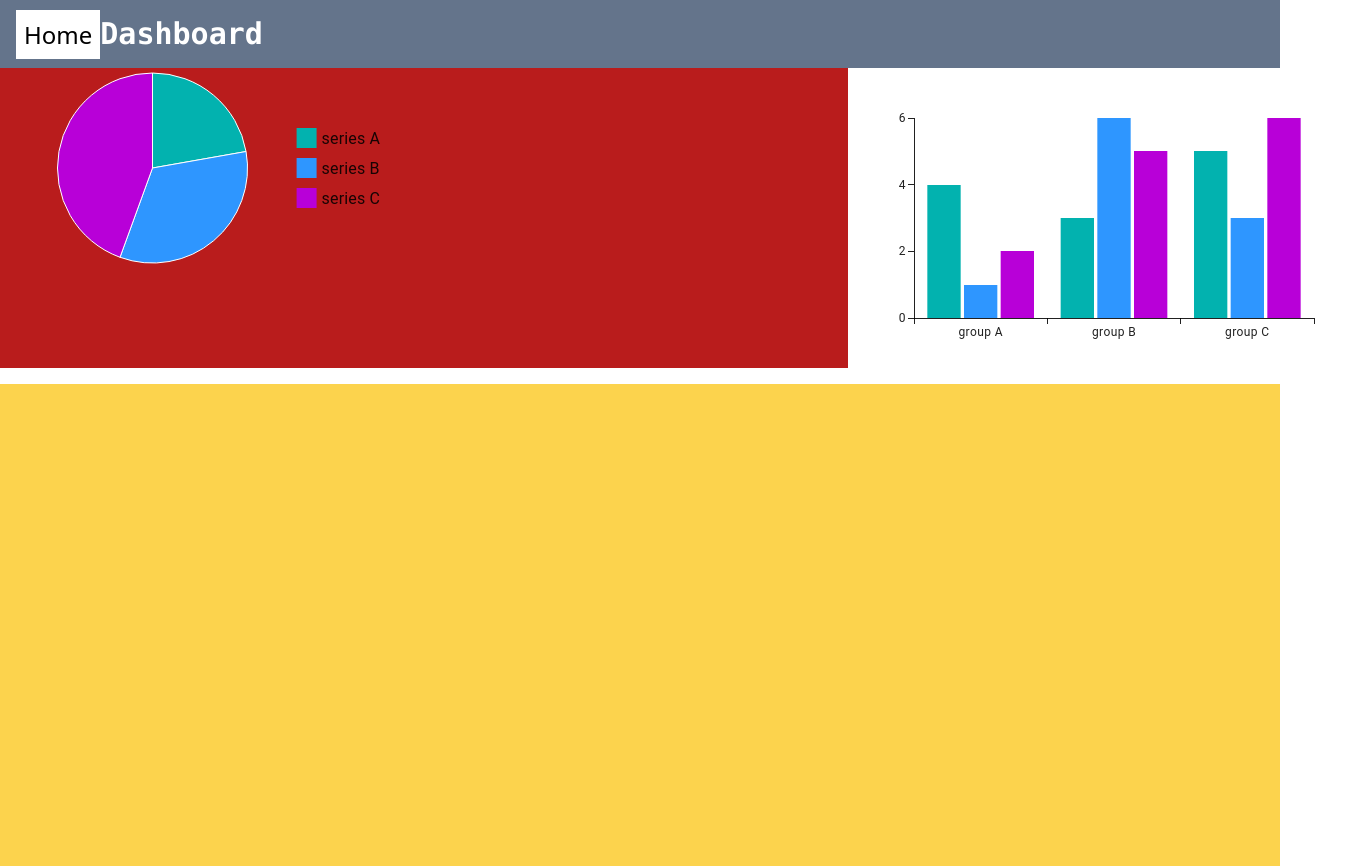
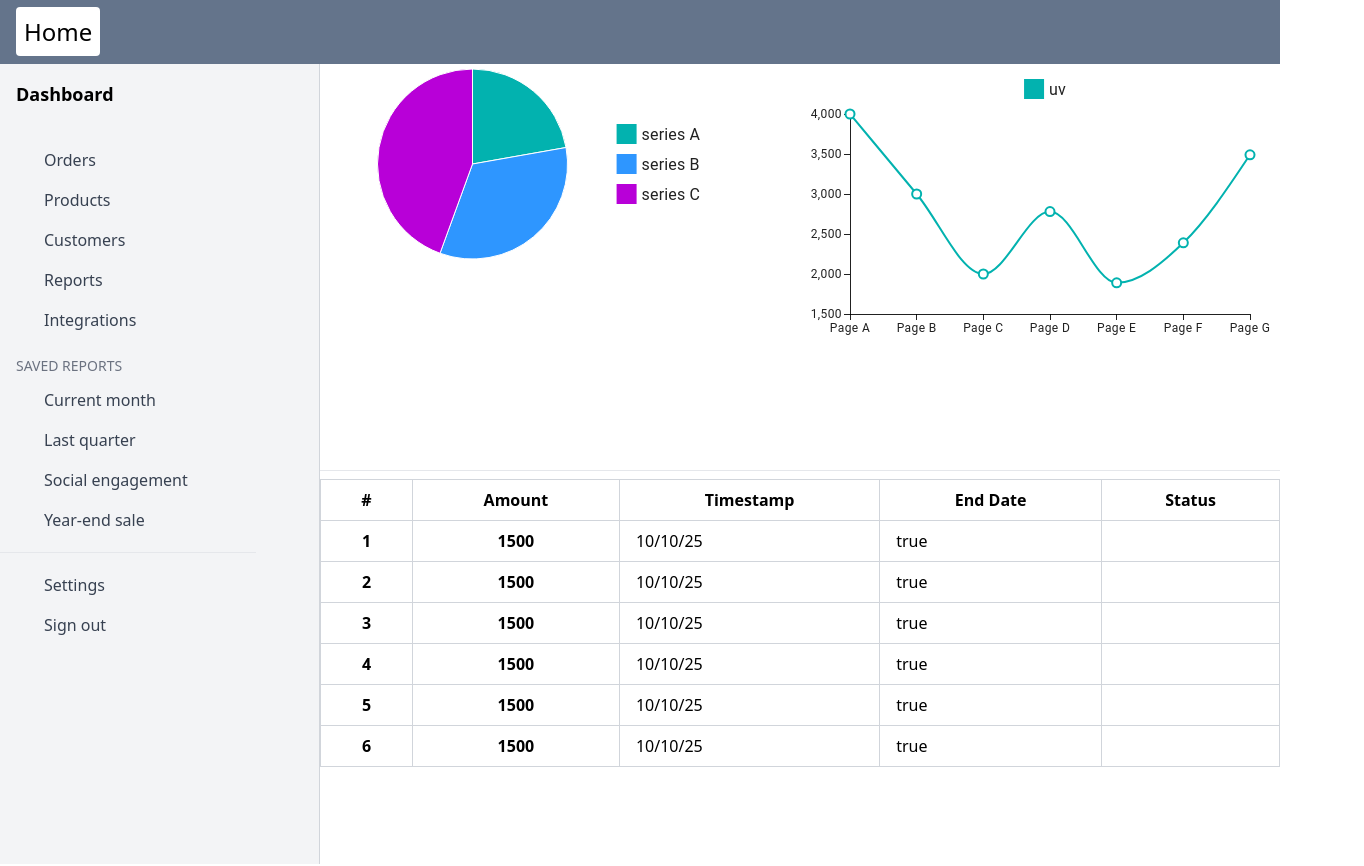
Before and after one commit to ChanThaMaung/Information-Communication-Technology-project-9785---Group-2-S2-2024, a React (Vite) app in the folder client/: page /dashboard in a window 1280 px wide. Shown: the top 866 px of the page, 1364 px wide, since content can reach past the window. Built offline with nearby package versions, Linux system fonts and the light colour scheme; a web font is replaced by a local one.

Commit message:
change dashboard structure

```diff
--- a/client/src/Pages/Dashboard/Dashboard.jsx
+++ b/client/src/Pages/Dashboard/Dashboard.jsx
@@ -1,20 +1,79 @@
 // import * as React from 'react';
 
-import { PieChart, BarChart } from '@mui/x-charts';
+import { PieChart, LineChart } from '@mui/x-charts';
 import { Link } from 'react-router-dom';
 
 export default function Dashboard() {
 
-  const createBarChart = () => {
+  const tableData = [
+    {
+      "id": 1,
+      "Amount": 1500,
+      "Timestamp": "",
+      "End_Date": "10/10/25",
+      "Status": "true",
+    },
+    {
+      "id": 2,
+      "Amount": 1500,
+      "Timestamp": "",
+      "End_Date": "10/10/25",
+      "Status": "true",
+    },
+    {
+      "id": 3,
+      "Amount": 1500,
+      "Timestamp": "",
+      "End_Date": "10/10/25",
+      "Status": "true",
+    },
+    {
+      "id": 4,
+      "Amount": 1500,
+      "Timestamp": "",
+      "End_Date": "10/10/25",
+      "Status": "true",
+    },
+    {
+      "id": 5,
+      "Amount": 1500,
+      "Timestamp": "",
+      "End_Date": "10/10/25",
+      "Status": "true",
+    },
+    {
+      "id": 6,
+      "Amount": 1500,
+      "Timestamp": "",
+      "End_Date": "10/10/25",
+      "Status": "true",
+    },
+  ]
+
+  const createLineChart = () => {
+
+    var uData = [4000, 3000, 2000, 2780, 1890, 2390, 3490];
+    var xLabels = [
+      'Page A',
+      'Page B',
+      'Page C',
+      'Page D',
+      'Page E',
+      'Page F',
+      'Page G',
+    ];
     return (
-      <BarChart
-        xAxis={[{ scaleType: 'band', data: ['group A', 'group B', 'group C'] }]}
-        series={[{ data: [4, 3, 5] }, { data: [1, 6, 3] }, { data: [2, 5, 6] }]}
+      <LineChart
         width={500}
         height={300}
+        series={[
+          { data: uData, label: 'uv' },
+        ]}
+        xAxis={[{ scaleType: 'point', data: xLabels }]}
       />
     );
   }
+
 
   const createPieChat = () => {
     return (
@@ -39,19 +98,140 @@ export default function Dashboard() {
       <div className="w-full">
         <nav className="bg-slate-500 p-4">
           <div className="">
-            <Link to={"/home"} className='text-black text-2xl p-2 bg-white'>Home</Link>
-            <a href="#" className="text-3xl text-white font-semibold font-mono">Dashboard</a>
+            <Link to={"/home"} className='text-black text-2xl p-2 bg-white rounded'>Home</Link>
           </div>
         </nav>
-        <div className="w-full grid grid-cols-3 gap-4">
-          <div className="bg-red-700 text-center col-span-2 h-full">
-            {createPieChat()}
+
+        <div className="w-full grid grid-cols-4">
+          <div className="text-center col-span-1 h-full">
+            <div className="sidebar border-r border-gray-300 md:col-span-3 lg:col-span-2 p-0 bg-gray-100">
+              <div className="fixed md:static top-0 right-0 bg-gray-100 w-64 h-screen transform md:translate-x-0 transition-transform" id="sidebarMenu">
+                <div className="flex justify-between items-center p-4">
+                  <h5 className="text-lg font-semibold">Dashboard</h5>
+                  <button type="button" className="text-gray-500" aria-label="Close" >
+                    <svg className="w-6 h-6" fill="currentColor" viewBox="0 0 24 24"><path d="M6 18L18 6M6 6l12 12"></path></svg>
+                  </button>
+                </div>
+                <div className="flex flex-col p-0 pt-4 overflow-y-auto">
+                  <ul className="flex flex-col">
+                    <li className="nav-item">
+                      <a className="flex items-center gap-2 px-4 py-2 text-gray-700 hover:bg-gray-200" href="#">
+                        <svg className="w-5 h-5"><use xlinkHref="#file-earmark"></use></svg>
+                        Orders
+                      </a>
+                    </li>
+                    <li className="nav-item">
+                      <a className="flex items-center gap-2 px-4 py-2 text-gray-700 hover:bg-gray-200" href="#">
+                        <svg className="w-5 h-5"><use xlinkHref="#cart"></use></svg>
+                        Products
+                      </a>
+                    </li>
+                    <li className="nav-item">
+                      <a className="flex items-center gap-2 px-4 py-2 text-gray-700 hover:bg-gray-200" href="#">
+                        <svg className="w-5 h-5"><use xlinkHref="#people"></use></svg>
+                        Customers
+                      </a>
+                    </li>
+                    <li className="nav-item">
+                      <a className="flex items-center gap-2 px-4 py-2 text-gray-700 hover:bg-gray-200" href="#">
+                        <svg className="w-5 h-5"><use xlinkHref="#graph-up"></use></svg>
+                        Reports
+                      </a>
+                    </li>
+                    <li className="nav-item">
+                      <a className="flex items-center gap-2 px-4 py-2 text-gray-700 hover:bg-gray-200" href="#">
+                        <svg className="w-5 h-5"><use xlinkHref="#puzzle"></use></svg>
+                        Integrations
+                      </a>
+                    </li>
+                  </ul>
+
+                  <h6 className="flex justify-between items-center px-4 mt-4 mb-1 text-sm text-gray-500 uppercase">
+                    <span>Saved reports</span>
+                    <a className="text-gray-500" href="#" aria-label="Add a new report">
+                      <svg className="w-5 h-5"><use xlinkHref="#plus-circle"></use></svg>
+                    </a>
+                  </h6>
+                  <ul className="flex flex-col mb-auto">
+                    <li className="nav-item">
+                      <a className="flex items-center gap-2 px-4 py-2 text-gray-700 hover:bg-gray-200" href="#">
+                        <svg className="w-5 h-5"><use xlinkHref="#file-earmark-text"></use></svg>
+                        Current month
+                      </a>
+                    </li>
+                    <li className="nav-item">
+                      <a className="flex items-center gap-2 px-4 py-2 text-gray-700 hover:bg-gray-200" href="#">
+                        <svg className="w-5 h-5"><use xlinkHref="#file-earmark-text"></use></svg>
+                        Last quarter
+                      </a>
+                    </li>
+                    <li className="nav-item">
+                      <a className="flex items-center gap-2 px-4 py-2 text-gray-700 hover:bg-gray-200" href="#">
+                        <svg className="w-5 h-5"><use xlinkHref="#file-earmark-text"></use></svg>
+                        Social engagement
+                      </a>
+                    </li>
+                    <li className="nav-item">
+                      <a className="flex items-center gap-2 px-4 py-2 text-gray-700 hover:bg-gray-200" href="#">
+                        <svg className="w-5 h-5"><use xlinkHref="#file-earmark-text"></use></svg>
+                        Year-end sale
+                      </a>
+                    </li>
+                  </ul>
+
+                  <hr className="my-3" />
+
+                  <ul className="flex flex-col mb-auto">
+                    <li className="nav-item">
+                      <a className="flex items-center gap-2 px-4 py-2 text-gray-700 hover:bg-gray-200" href="#">
+                        <svg className="w-5 h-5"><use xlinkHref="#gear-wide-connected"></use></svg>
+                        Settings
+                      </a>
+                    </li>
+                    <li className="nav-item">
+                      <a className="flex items-center gap-2 px-4 py-2 text-gray-700 hover:bg-gray-200" href="#">
+                        <svg className="w-5 h-5"><use xlinkHref="#door-closed"></use></svg>
+                        Sign out
+                      </a>
+                    </li>
+                  </ul>
+                </div>
+              </div>
+            </div>
+
           </div>
-          <div className=" h-full">
-            {createBarChart()}
-          </div>
-          <div className="bg-amber-300 h-screen col-span-full">
-
+          <div className=" h-full col-span-3 grid grid-cols-2">
+            <div className="w-full col-span-1 gap-3">
+              {createPieChat()}
+            </div>
+            <div className="w-full grid-cols-1 gap-3 ">
+              {createLineChart()}
+            </div>
+            <div className='col-span-full'>
+              <hr className='my-2' />
+              <table className="min-w-full table-auto border-collapse border border-gray-300">
+                <thead>
+                  <tr>
+                    <th className="border border-gray-300 px-4 py-2">#</th>
+                    <th className="border border-gray-300 px-4 py-2">Amount</th>
+                    <th className="border border-gray-300 px-4 py-2">Timestamp</th>
+                    <th className="border border-gray-300 px-4 py-2">End Date</th>
+                    <th className="border border-gray-300 px-4 py-2">Status</th>
+                  </tr>
+                </thead>
+                <tbody>
+                  {tableData.map(item => (
+                    <tr key={item.id}>
+                      <th className="border border-gray-300 px-4 py-2">{item.id}</th>
+                      <th className="border border-gray-300 px-4 py-2">{item.Amount}</th>
+                      <td className="border border-gray-300 px-4 py-2">{item.End_Date}</td>
+                      <td className="border border-gray-300 px-4 py-2">{item.Status}</td>
+                      <td className="border border-gray-300 px-4 py-2">{item.Timestamp}</td>
+                    </tr>
+                  ))}
+                </tbody>
+              </table>
+            </div>
           </div>
 
         </div>
```
